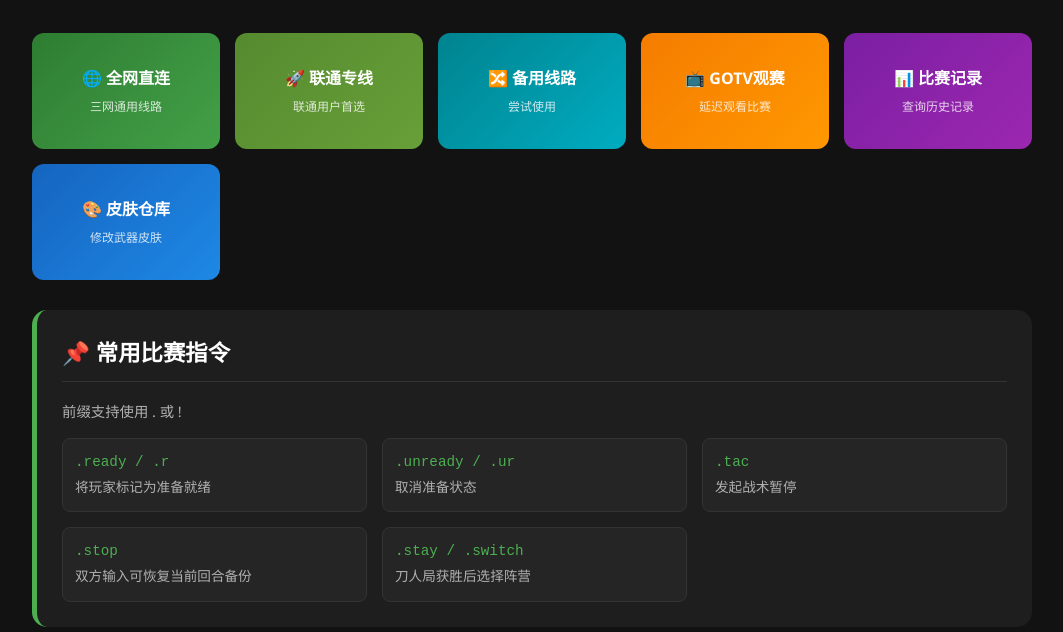
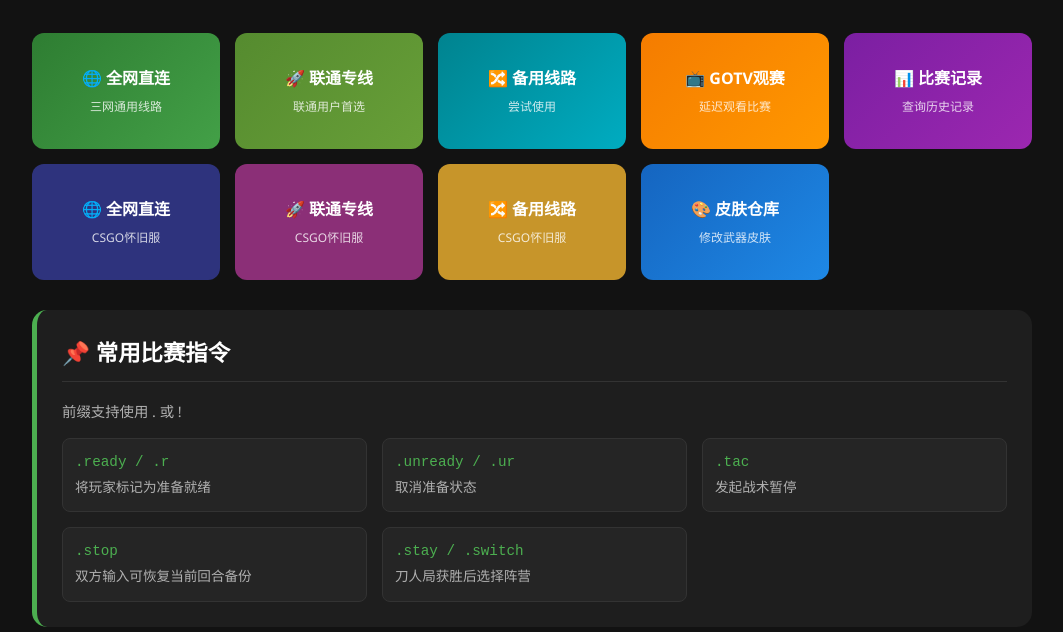
Before and after one commit to TokaiTeiovo/Teio_Server, a plain HTML site: page index.html in a window 1280 px wide. Shown: the part 168-800 px from the top of the page, without its empty margins (108-1171 px from the left). Drawn offline with Linux system fonts and the light colour scheme.

Commit message:
Auto Update

```diff
--- a/index.html
+++ b/index.html
@@ -26,6 +26,9 @@
         .btn-gotv { background: linear-gradient(135deg, #f57c00, #ff9800); }     /* GOTV：橙色 */
         .btn-stats { background: linear-gradient(135deg, #7b1fa2, #9c27b0); }    /* 战绩：紫色 */
         .btn-skin { background: linear-gradient(135deg, #1565c0, #1e88e5); }     /* 皮肤：蓝色 */
+        .btn-csgomulti { background: linear-gradient(135deg, #2e337d, #2e337d); }    /* 全网：深绿 */
+        .btn-csgounicom { background: linear-gradient(135deg, #8b2f77, #8b2f77); }   /* 联通：浅绿 */
+        .btn-csgobackup { background: linear-gradient(135deg, #c7952a, #c7952a); }   /* 备用：青色 */
 
         .section { background: var(--card-bg); border-radius: 15px; padding: 25px; margin-bottom: 30px; border-left: 5px solid var(--main-green); }
         h2 { border-bottom: 1px solid #333; padding-bottom: 10px; margin-top: 0; font-size: 1.4em; }
@@ -60,6 +63,15 @@
 
         <a href="stats.html" class="btn btn-stats">
             📊 比赛记录<br><small>查询历史记录</small>
+        </a>
+        <a href="steam://run/730//+connect%20frp-rug.com:37426/" class="btn btn-csgomulti">
+            🌐 全网直连<br><small>CSGO怀旧服</small>
+        </a>
+        <a href="steam://run/730//+connect%20frp-mix.com:61445/" class="btn btn-csgounicom">
+            🚀 联通专线<br><small>CSGO怀旧服</small>
+        </a>
+        <a href="steam://run/730//+connect%20frp-ten.com:52580/" class="btn btn-csgobackup">
+            🔀 备用线路<br><small>CSGO怀旧服</small>
         </a>
         <a href="https://inventory.cstrike.app/" target="_blank" class="btn btn-skin">
             🎨 皮肤仓库<br><small>修改武器皮肤</small>
```
